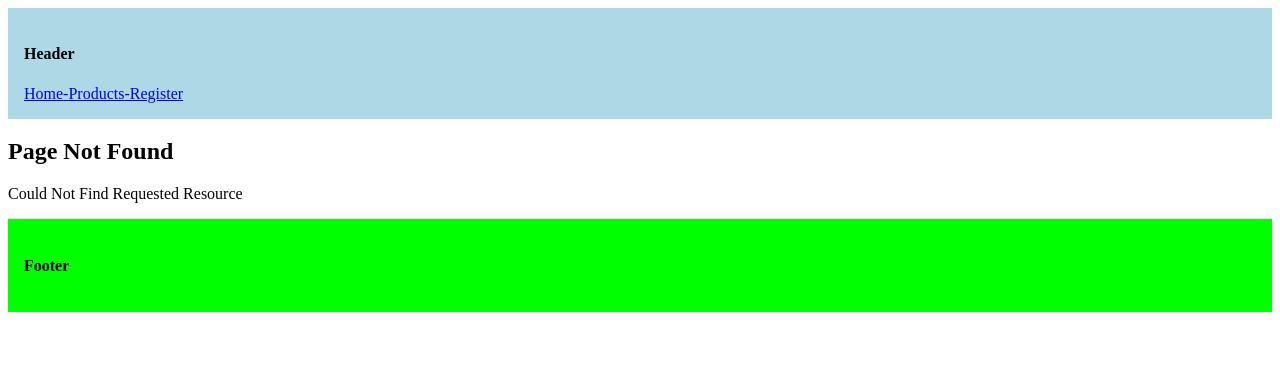
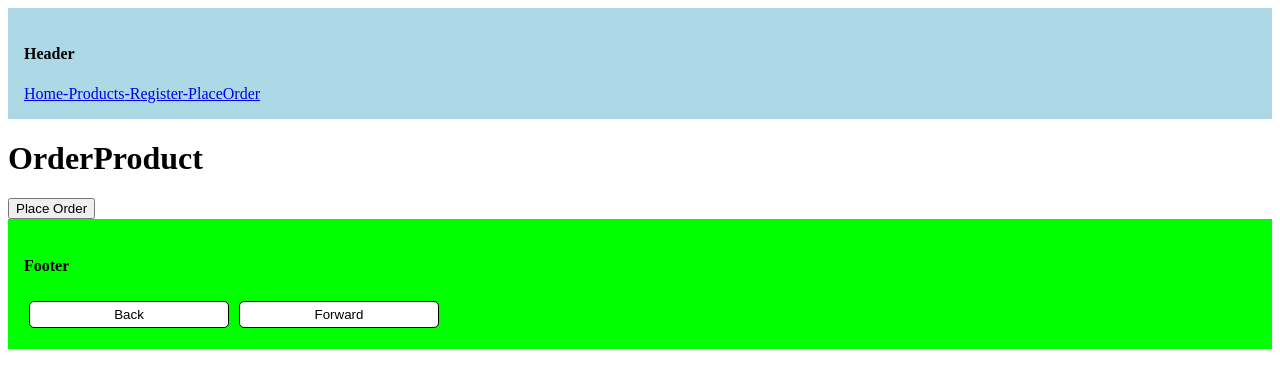
Before and after one commit to NA-Asraful-Khan/Next_Practice, a Next.js app in the folder routing/: page /order-product in a window 1280 px wide. Before the commit this address had no page. Shown: the top 388 px of the page. Built offline with nearby package versions, Linux system fonts and the light colour scheme.

Commit message:
Template and loading file

```diff
--- a/routing/src/app/(auth)/login/page.tsx
+++ b/routing/src/app/(auth)/login/page.tsx
@@ -1,4 +1,3 @@
-import React from 'react'
 
 const Login = () => {
   return (
--- a/routing/src/app/(auth)/register/page.tsx
+++ b/routing/src/app/(auth)/register/page.tsx
@@ -1,4 +1,3 @@
-import React from 'react'
 
 const SignUp = () => {
   return (
--- a/routing/src/app/layout.tsx
+++ b/routing/src/app/layout.tsx
@@ -1,3 +1,4 @@
+import Footer from "@/components/Footer/Footer"
 import { Metadata } from "next"
 import Link from "next/link"
 
@@ -28,16 +29,10 @@ export default function RootLayout({
           <Link href={'/'}>Home</Link>
           <Link href={'/products'}>-Products</Link>
           <Link href={'/register'}>-Register</Link>
+          <Link href={'/order-product'}>-PlaceOrder</Link>
         </header>
         {children}
-        <footer
-        style={{
-          backgroundColor:'lime',
-          padding:"1rem"
-        }}
-        >
-          <h4>Footer</h4>
-        </footer>
+        <Footer/>
       </body>
     </html>
   )
--- /dev/null
+++ b/routing/src/app/order-product/page.tsx
@@ -0,0 +1,19 @@
+"use client";
+
+import { useRouter } from "next/navigation";
+
+const OrderProduct = () => {
+    const router = useRouter()
+    const handleClick=()=>{
+        alert("Placing Your Order")
+        router.push('/');
+    }
+  return (
+    <>
+        <h1>OrderProduct</h1>
+        <button onClick={handleClick}>Place Order</button>
+    </>
+  )
+}
+
+export default OrderProduct
--- /dev/null
+++ b/routing/src/components/Footer/Footer.tsx
@@ -0,0 +1,38 @@
+
+"use client";
+
+import { useRouter } from "next/navigation";
+
+export default function Footer() {
+    const buttonStyle={
+        border: "1px solid black",
+        padding: "5px",
+        width: "200px",
+        background: "white",
+        borderRadius: "5px",
+        margin: "5px"
+    };
+    const router = useRouter()
+    const handleClick=(value: string)=>{
+        if(value === "B"){
+            router.back()
+        }else if(value === "F"){
+            router.forward()
+
+        }
+    }
+  return (
+    <>
+      <footer
+        style={{
+          backgroundColor: "lime",
+          padding: "1rem",
+        }}
+      >
+        <h4>Footer</h4>
+        <button style={buttonStyle} onClick={()=>handleClick("B")}>Back</button>
+        <button style={buttonStyle} onClick={()=>handleClick("F")}>Forward</button>
+      </footer>
+    </>
+  );
+}
```
Also changed, not shown: routing/src/app/loading.tsx (added, +7 -0 lines), routing/src/app/(auth)/template.tsx (renamed from routing/src/app/(auth)/layout.tsx).
